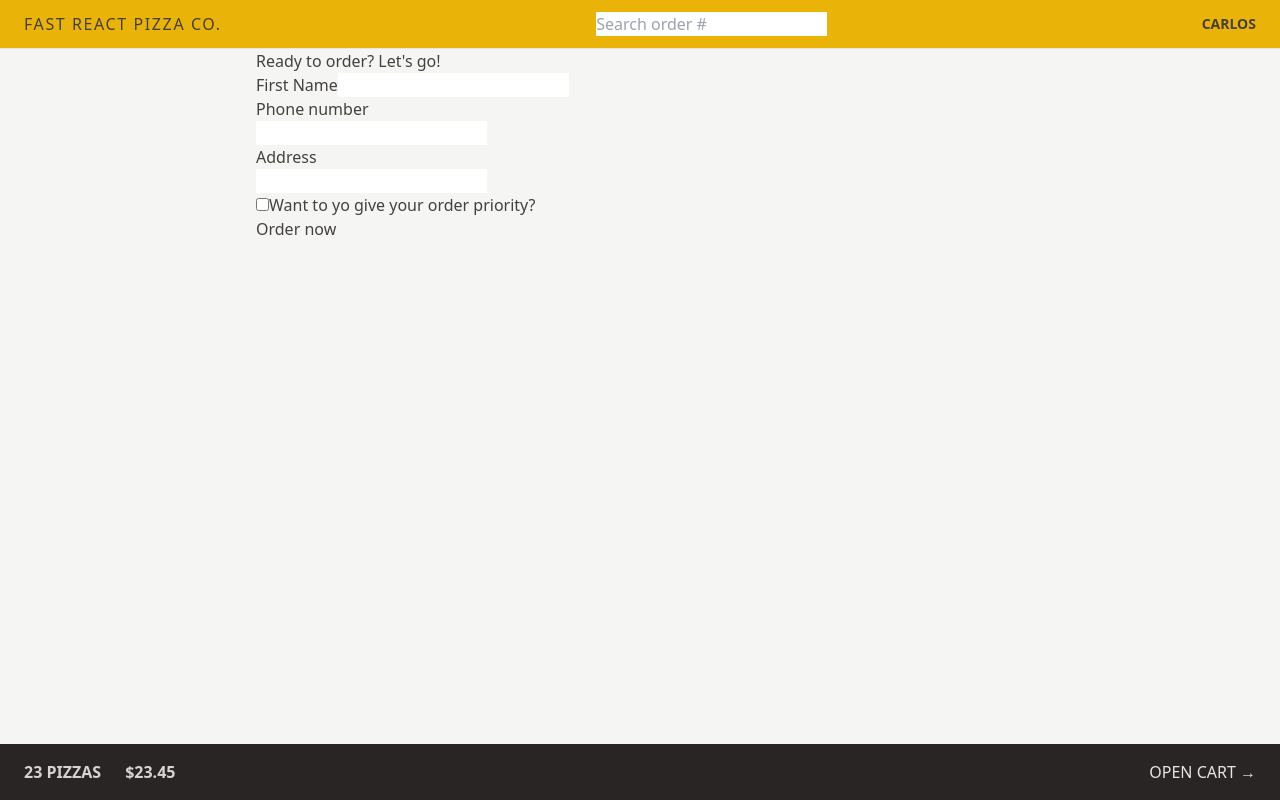
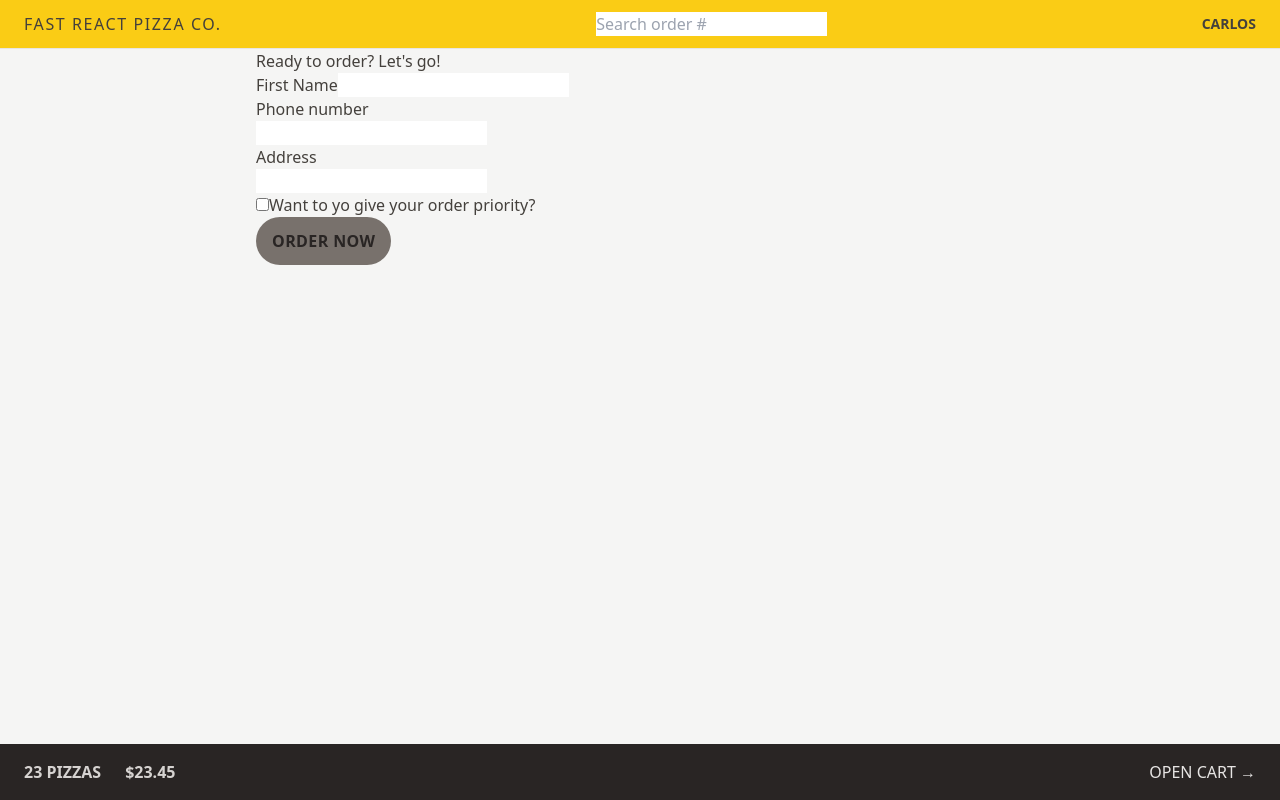
Before and after one commit to mokandev/Fast-pizza-app, a React (Vite) app: page /order/new in a window 1280 px wide. Built offline with nearby package versions, Linux system fonts and the light colour scheme.

Commit message:
feat: Tailwind - Styling Button, Element States and Transitions

```diff
--- a/src/features/cart/Cart.tsx
+++ b/src/features/cart/Cart.tsx
@@ -1,4 +1,4 @@
-import { Link } from "react-router-dom";
+import { Link } from 'react-router-dom';
 
 const fakeCart = [
   {
@@ -29,7 +29,12 @@
 
   return (
     <div>
-      <Link to="/menu">&larr; Back to menu</Link>
+      <Link
+        to="/menu"
+        className="test-sm text-blue-500 hover:text-blue-600 hover:underline"
+      >
+        &larr; Back to menu
+      </Link>
 
       <h2>Your cart, %NAME%</h2>
 
--- a/src/features/order/CreateOrder.tsx
+++ b/src/features/order/CreateOrder.tsx
@@ -1,9 +1,18 @@
 import { useState } from 'react';
-import { ActionFunctionArgs, Form, redirect, useActionData, useNavigation } from 'react-router-dom';
+import {
+  ActionFunctionArgs,
+  Form,
+  redirect,
+  useActionData,
+  useNavigation,
+} from 'react-router-dom';
 import { createOrder } from '../../services/apiRestaurant';
 
 // https://uibakery.io/regex-library/phone-number
-const isValidPhone = (str: string) => /^\+?\d{1,4}?[-.\s]?\(?\d{1,3}?\)?[-.\s]?\d{1,4}[-.\s]?\d{1,4}[-.\s]?\d{1,9}$/.test(str);
+const isValidPhone = (str: string) =>
+  /^\+?\d{1,4}?[-.\s]?\(?\d{1,3}?\)?[-.\s]?\d{1,4}[-.\s]?\d{1,4}[-.\s]?\d{1,9}$/.test(
+    str,
+  );
 
 const fakeCart = [
   {
@@ -42,16 +51,16 @@
       <h2>Ready to order? Let's go!</h2>
 
       {/* <Form method="POST" action="/order/new"> */}
-			<Form method='POST'>
+      <Form method="POST">
         <div>
           <label>First Name</label>
-					<input type='text' name='customer' required />
+          <input type="text" name="customer" required />
         </div>
 
         <div>
           <label>Phone number</label>
           <div>
-						<input type='tel' name='phone' required />
+            <input type="tel" name="phone" required />
           </div>
           {formErrors?.phone && <p>{formErrors.phone}</p>}
         </div>
@@ -59,24 +68,29 @@
         <div>
           <label>Address</label>
           <div>
-						<input type='text' name='address' required />
+            <input type="text" name="address" required />
           </div>
         </div>
 
         <div>
           <input
-						type='checkbox'
-						name='priority'
-						id='priority'
+            type="checkbox"
+            name="priority"
+            id="priority"
             // value={withPriority}
             // onChange={(e) => setWithPriority(e.target.checked)}
           />
-					<label htmlFor='priority'>Want to yo give your order priority?</label>
+          <label htmlFor="priority">Want to yo give your order priority?</label>
         </div>
 
         <div>
-					<input type='hidden' name='card' value={JSON.stringify(cart)} />
-					<button disabled={isSubmitting}>{isSubmitting ? 'Placing order...' : ' Order now'}</button>
+          <input type="hidden" name="card" value={JSON.stringify(cart)} />
+          <button
+            disabled={true}
+            className="inline-block rounded-full bg-yellow-400 px-4 py-3 font-semibold uppercase tracking-wide text-stone-800 transition-colors duration-300 hover:bg-yellow-300 focus:bg-yellow-300 focus:outline-none focus:ring focus:ring-yellow-300 focus:ring-offset-2 disabled:cursor-not-allowed disabled:bg-stone-500"
+          >
+            {isSubmitting ? 'Placing order...' : ' Order now'}
+          </button>
         </div>
       </Form>
     </div>
@@ -95,15 +109,17 @@
 
   const errors = {};
   if (!isValidPhone(order.phone)) {
-		errors.phone = 'Please give us your correct phone number. We might need it to contact you!';
+    errors.phone =
+      'Please give us your correct phone number. We might need it to contact you!';
   }
 
   if (Object.keys(errors).length > 0) return errors;
 
   // If everythins is ok create a new order and redirect.
-	const newOrder = await createOrder(order);
+  // const newOrder = await createOrder(order);
 
-	return redirect(`/order/${newOrder.id}`);
+  // return redirect(`/order/${newOrder.id}`);
+  return null;
 }
 
 export default CreateOrder;
--- a/src/ui/Header.tsx
+++ b/src/ui/Header.tsx
@@ -1,10 +1,10 @@
-import { Link } from "react-router-dom";
-import SearchOrder from "../features/order/SearchOrder";
-import Username from "../features/user/Username";
+import { Link } from 'react-router-dom';
+import SearchOrder from '../features/order/SearchOrder';
+import Username from '../features/user/Username';
 
 export default function Header() {
   return (
-    <header className="flex items-center justify-between border-b border-stone-200 bg-yellow-500 px-4 py-3 uppercase sm:px-6">
+    <header className="flex items-center justify-between border-b border-stone-200 bg-yellow-400 px-4 py-3 uppercase sm:px-6">
       <Link to="/" className="tracking-widest">
         Fast React Pizza Co.
       </Link>
```
Lines whose indentation alone changed are shown as unchanged.
